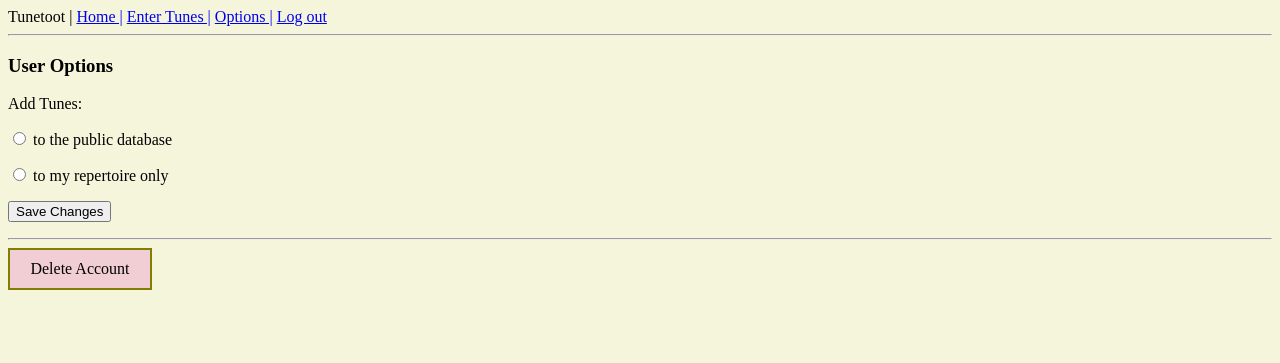
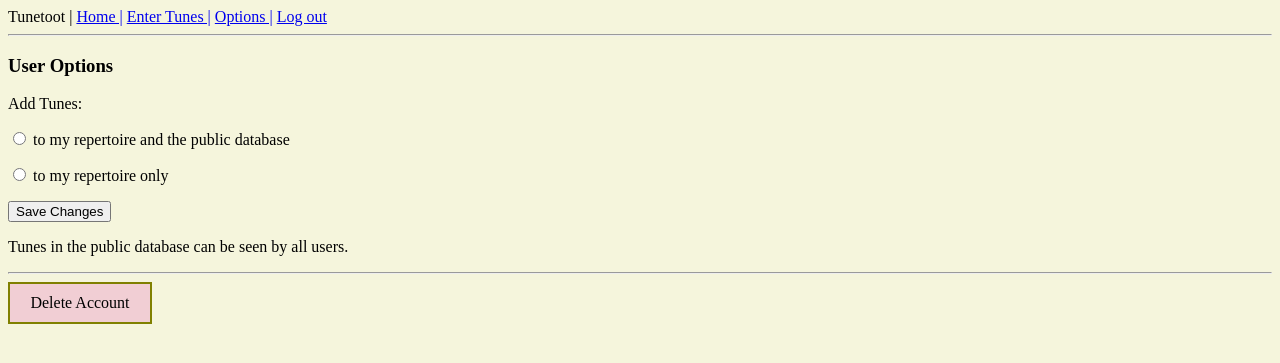
Before and after one commit to jwjacobson/tunetoot, a Flask app: page /options in a window 1280 px wide. Shown: the top 363 px of the page. Run offline with Flask 3, Linux system fonts and the light colour scheme; the visitor is signed in with stand-in values (Sample User, id 1).

Commit message:
Add appropriate method to repertoire option (still non-functional)

```diff
--- a/app/forms.py
+++ b/app/forms.py
@@ -44,5 +44,5 @@ class LoginForm(FlaskForm):
     submit = SubmitField('Sign in')
 
 class OptionsForm(FlaskForm):
-    add_tunes = RadioField('Add Tunes:', choices=["to the public database", "to my repertoire only"])
+    add_tunes = RadioField('Add Tunes:', choices=["to my repertoire and the public database", "to my repertoire only"])
     submit = SubmitField('Save Changes')
--- a/app/routes.py
+++ b/app/routes.py
@@ -134,7 +134,7 @@ def delete_tune(tune_id):
     flash(f'Tune {tune_to_delete.id}: "{tune_to_delete.title}" deleted from {current_user.username}\'s repertoire.', 'info')
     return redirect(url_for("index"))
 
-@app.route("/options")
+@app.route("/options", methods=["GET", "post"])
 @login_required
 def options():
     form = OptionsForm()
--- a/app/templates/options.html
+++ b/app/templates/options.html
@@ -18,6 +18,9 @@
     </p>
     <p>{{ form.submit() }}</p>
 </form>
+<p>
+    Tunes in the public database can be seen by all users.
+</p>
 </div>
 <hr>
 <div>
```
Also changed, not shown: app.db.
